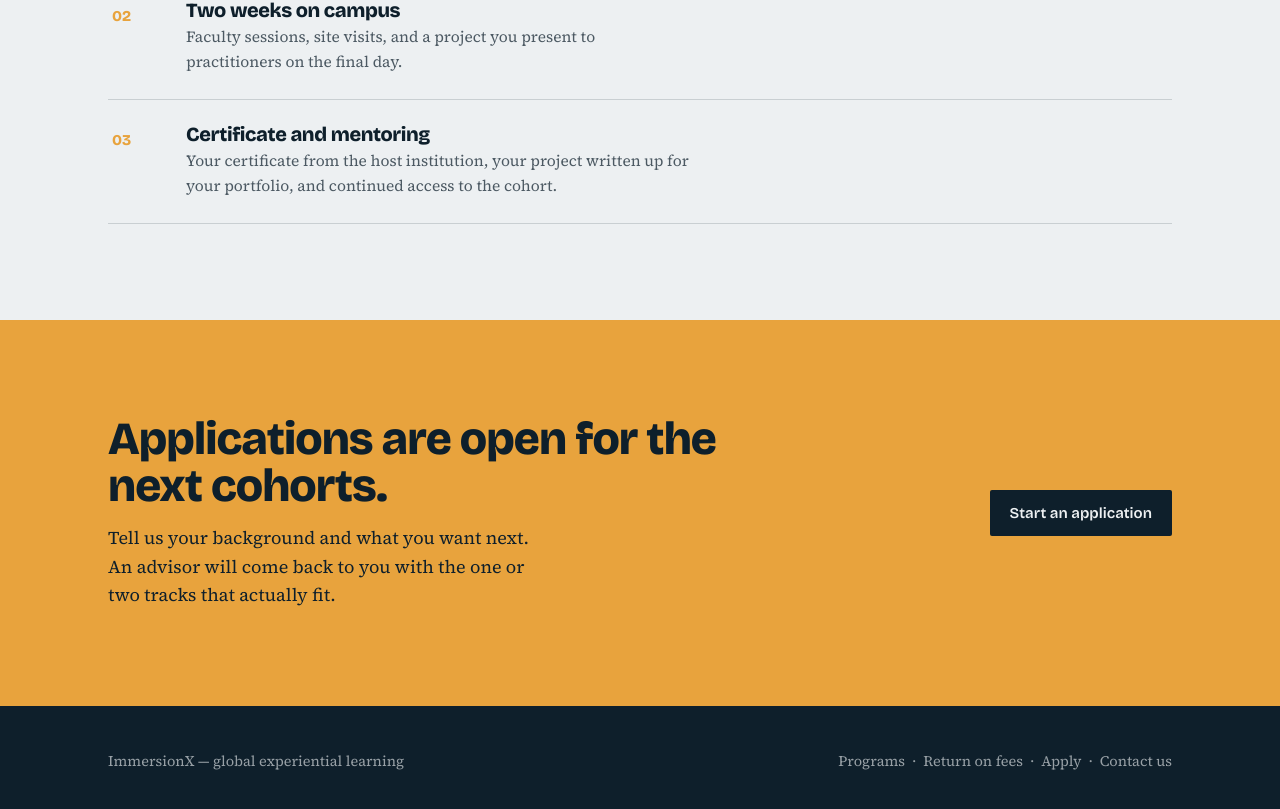
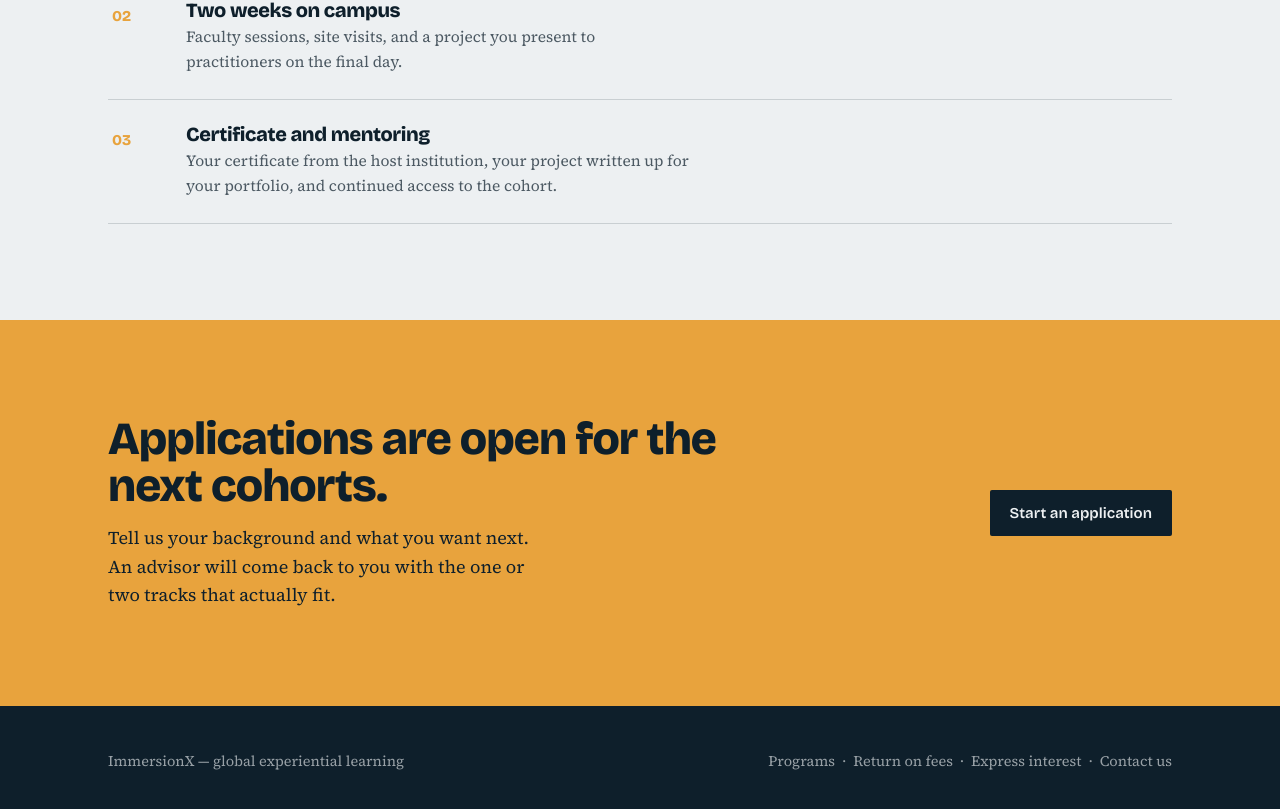
Before and after one commit to kotesh-bitsian/immersion-web, a SvelteKit app: page / in a window 1280 px wide. Shown: the part 4310-5119 px from the top of the page. Built offline with nearby package versions, Linux system fonts and the light colour scheme.

Commit message:
Update +layout.svelte

```diff
--- a/src/routes/+layout.svelte
+++ b/src/routes/+layout.svelte
@@ -35,7 +35,7 @@
 		<div>
 			<a href="/#programs">Programs</a> &nbsp;·&nbsp;
 			<a href="/#roi">Return on fees</a> &nbsp;·&nbsp;
-			<a href="/apply">Apply</a> &nbsp;·&nbsp;
+			<a href="/apply">Express interest</a> &nbsp;·&nbsp;
 			<a href="/contact">Contact us</a>
 		</div>
 	</div>
```
